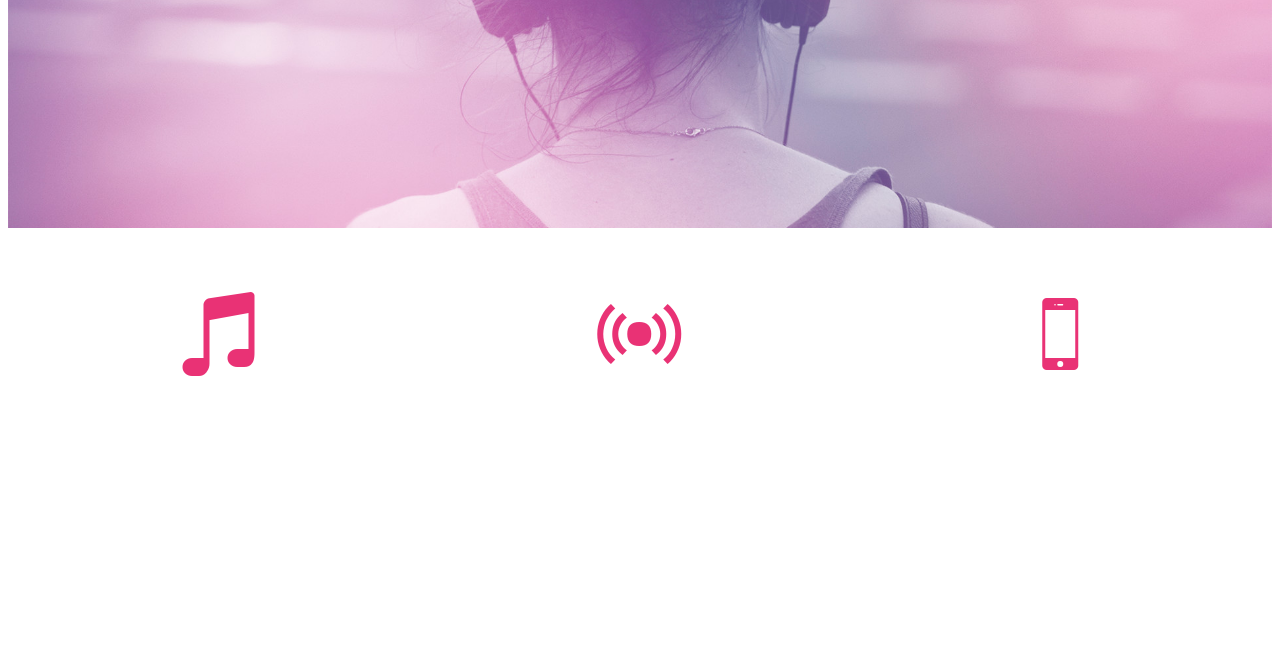
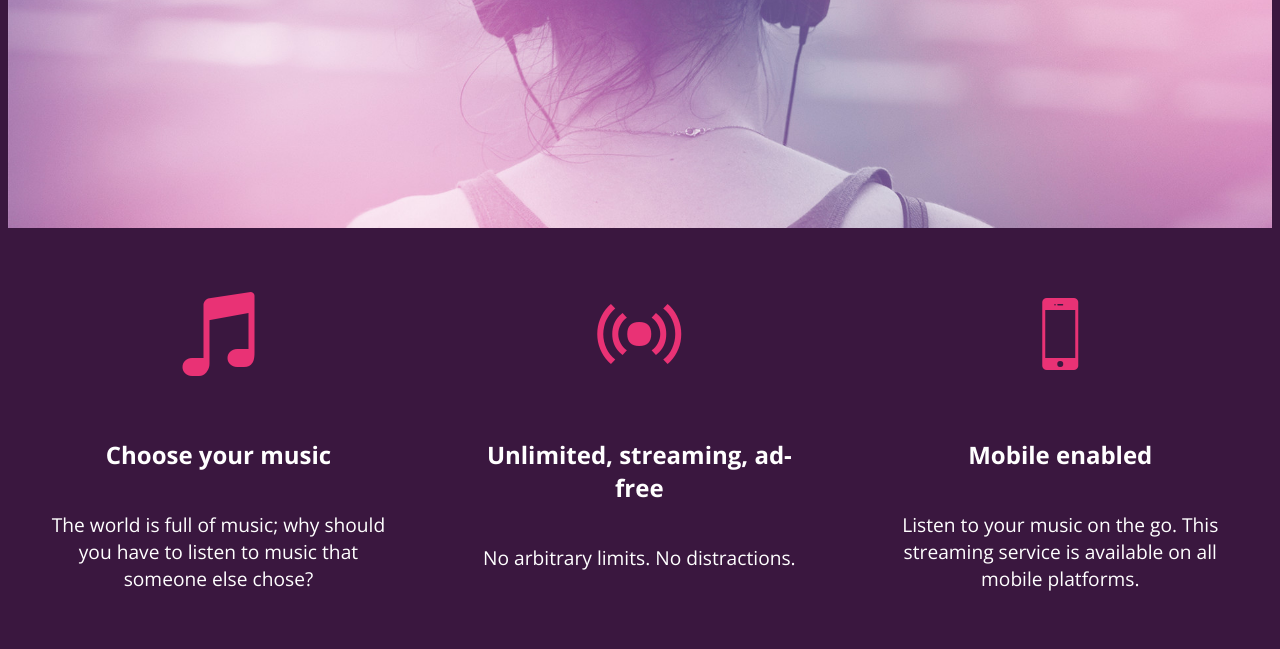
Before and after one commit to douglasstruble/bloc-jams, a plain HTML site: page index.html in a window 1280 px wide. Shown: the part 480-1129 px from the top of the page. Drawn offline with nearby package versions, Linux system fonts and the light colour scheme.

Commit message:
purple is purple

```diff
--- a/styles/main.css
+++ b/styles/main.css
@@ -14,6 +14,10 @@ body {
     color: white;
     min-height: 100%;
 }
+
+ body.landing {
+     background-color: rgb(58,23,63); /* sets the background color to an RGB value (see below) */
+ }
 
 .navbar {
      position: relative;
@@ -59,7 +63,7 @@ body {
      cursor: pointer;
  }
 
-   /* #5 */
+   /* #5 here */
  .links-container .navbar-link:hover {
      color: rgb(233,50,117);
  }
```
